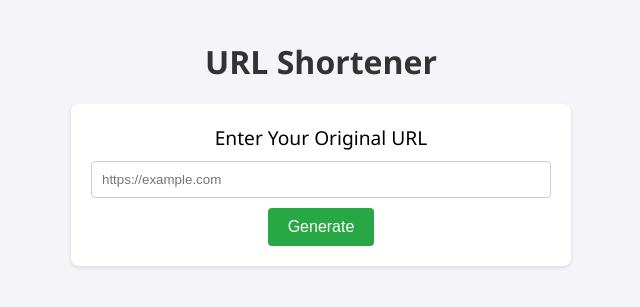
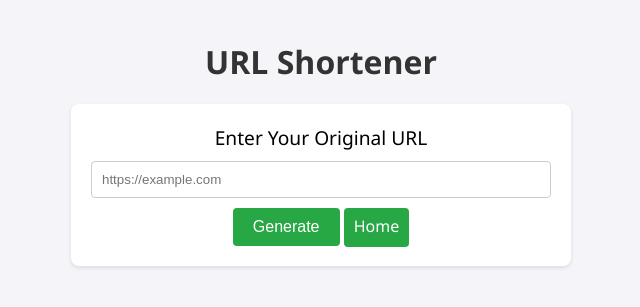
Before and after one commit to shailifadadu/LinkShrink, a Node server app: template views/home.ejs in a window 1280 px wide. Shown: the top 307 px of the page, without its empty margins (319-959 px from the left). Run offline with Node 20, Linux system fonts and the light colour scheme; the template is opened without the code that fills it, so the values that code supplies are empty; some libraries are stand-ins or nearby versions.

Commit message:
Added Home button

```diff
--- a/views/home.ejs
+++ b/views/home.ejs
@@ -87,6 +87,16 @@
       table tr:hover {
         background-color: #f1f1f1;
       }
+      .home-href {
+        background-color: #28a745;
+        color: white;
+        padding: 10px;
+        padding-top: 7px;
+        border: none;
+        border-radius: 4px;
+        cursor: pointer;
+        font-size: 1em;
+      }
     </style>
 
     <meta charset="UTF-8" />
@@ -114,6 +124,7 @@
             placeholder="https://example.com"
           />
           <button type="submit">Generate</button>
+          <a href="/" style="text-decoration: none;" class="home-href">Home</a>
         </form>
       </div>
       <div>
@@ -121,7 +132,7 @@
         <table>
           <thead>
             <tr>
-              <th>S. No</th>
+              <th>Sr. No</th>
               <th>ShortID</th>
               <th>Redirect</th>
               <th>Clicks</th>
```
